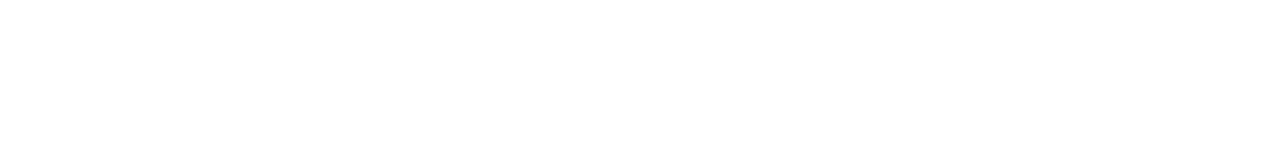
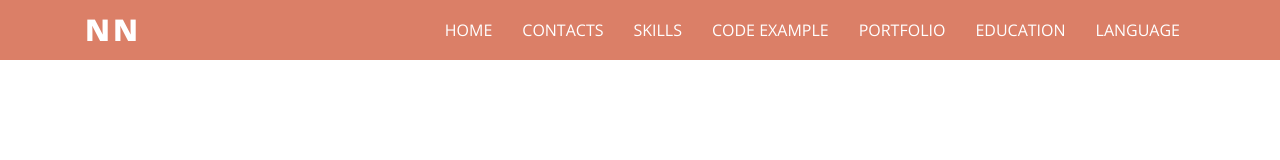
Before and after one commit to nusich/portfolio_nav, a plain HTML site: page index.html in a window 1280 px wide. Drawn offline with nearby package versions, Linux system fonts and the light colour scheme.

Commit message:
add header

```diff
--- a/index.html
+++ b/index.html
@@ -6,6 +6,43 @@
     <meta name="viewport" content="width=device-width, initial-scale=1.0" />
     <title>Nurdinova Nuskaiym</title>
     <link rel="stylesheet" href="style.css" />
+    <link rel="preconnect" href="https://fonts.googleapis.com" />
+    <link rel="preconnect" href="https://fonts.gstatic.com" crossorigin />
+    <link
+      href="https://fonts.googleapis.com/css2?family=Lobster&family=Open+Sans:wght@300;400;700;800&display=swap"
+      rel="stylesheet"
+    />
   </head>
-  <body></body>
+  <body>
+    <header class="header">
+      <div class="container">
+        <nav class="header-nav">
+          <a href="#" class="header-logo">NN</a>
+          <ul class="header-menu">
+            <li class="header-menu-item">
+              <a class="header-menu-link" href="#home">Home</a>
+            </li>
+            <li class="header-menu-item">
+              <a class="header-menu-link" href="#contacts">Contacts</a>
+            </li>
+            <li class="header-menu-item">
+              <a class="header-menu-link" href="#skills">Skills</a>
+            </li>
+            <li class="header-menu-item">
+              <a class="header-menu-link" href="#code">Code Example</a>
+            </li>
+            <li class="header-menu-item">
+              <a class="header-menu-link" href="#portfolio">Portfolio</a>
+            </li>
+            <li class="header-menu-item">
+              <a class="header-menu-link" href="#education">Education</a>
+            </li>
+            <li class="header-menu-item">
+              <a class="header-menu-link" href="#language">Language</a>
+            </li>
+          </ul>
+        </nav>
+      </div>
+    </header>
+  </body>
 </html>
--- a/style.css
+++ b/style.css
@@ -0,0 +1,74 @@
+:root {
+  --accent: #db7f67;
+  --accent-light: #f8b4a4;
+  --pure-white: #fff;
+}
+
+html {
+  box-sizing: border-box;
+  scroll-behavior: smooth;
+}
+
+*,
+*::before,
+*::after {
+  box-sizing: inherit;
+}
+
+body {
+  margin: 0;
+  font-family: "Open Sans", sans-serif;
+  color: var(--accent);
+}
+
+.container {
+  width: 1140px;
+  margin: auto;
+  padding: 0 15px;
+}
+
+.header {
+  background-color: var(--accent);
+}
+
+.header a {
+  color: var(--pure-white);
+  text-decoration: none;
+}
+
+.header-nav {
+  min-height: 50px;
+  display: flex;
+  justify-content: space-between;
+  align-items: center;
+  padding: 15px 0;
+}
+
+.header-logo {
+  width: 20%;
+  font-size: 30px;
+  line-height: 30px;
+  font-weight: 800;
+  letter-spacing: 3px;
+}
+
+.header-menu {
+  display: flex;
+  margin: 0;
+  padding: 0;
+  list-style: none;
+}
+
+.header-menu-item {
+}
+
+.header-menu-link {
+  font-size: 16px;
+  line-height: 16px;
+  padding: 0 15px;
+  text-transform: uppercase;
+}
+
+.header-menu-link:hover {
+  background-color: var(--accent-light);
+}
```
